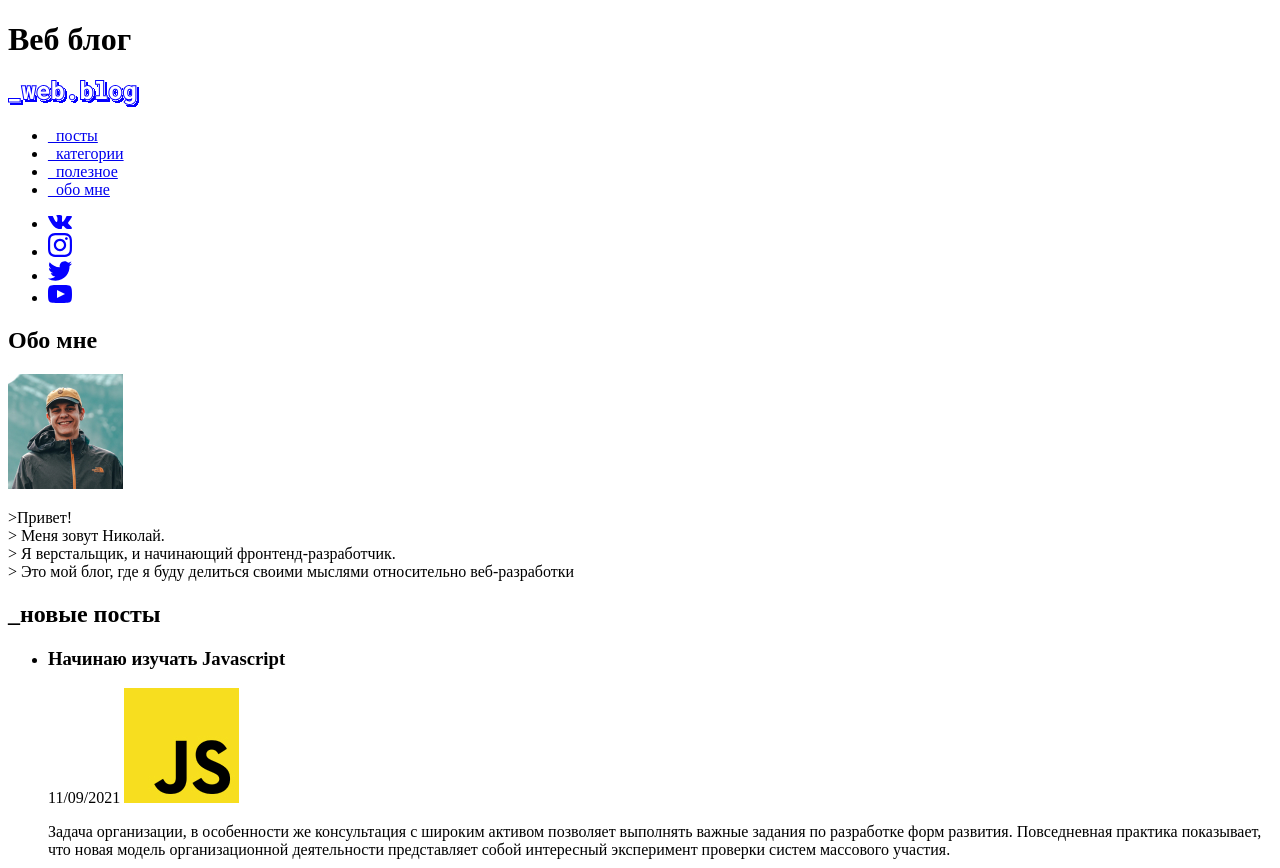
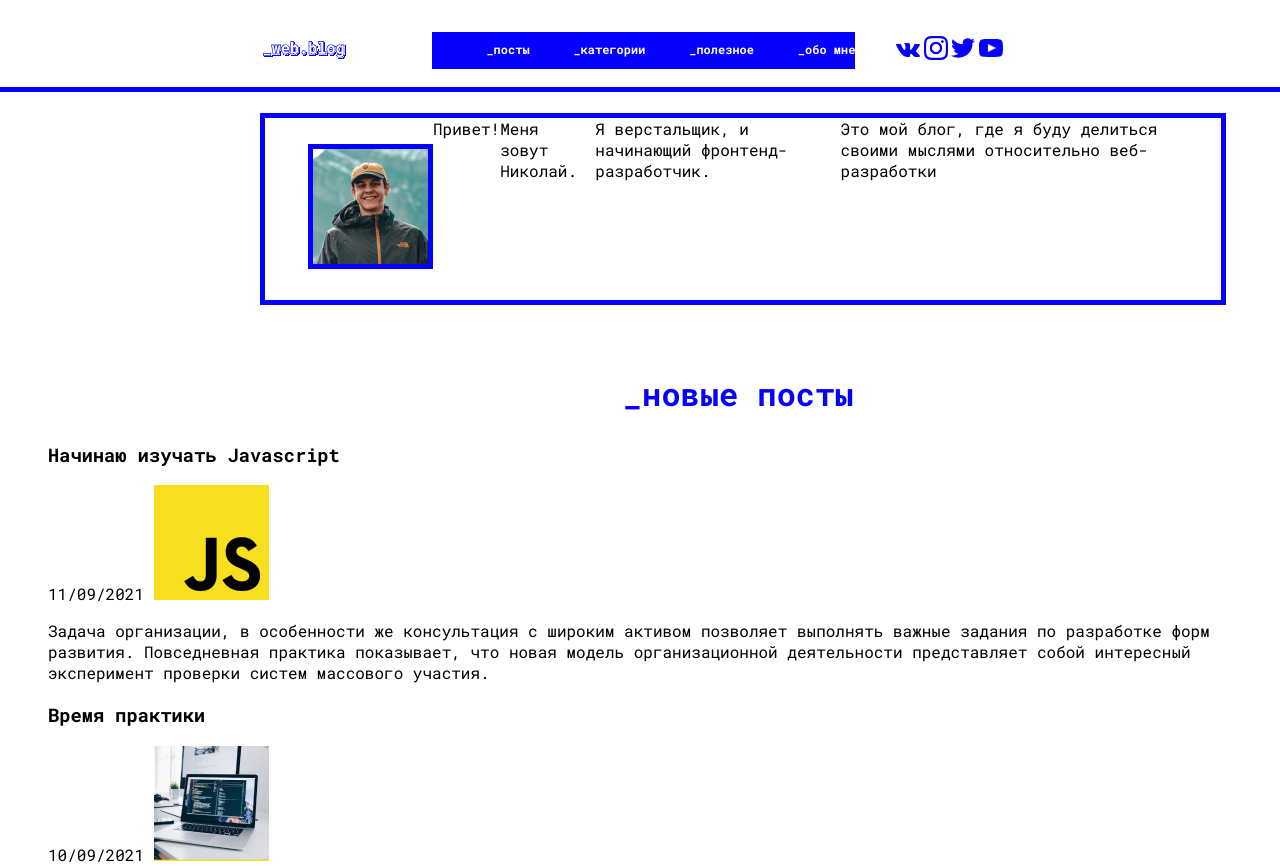
Before and after one commit to gamerus12125/web-blog, a plain HTML site: page index.html in a window 1280 px wide. Shown: the top 868 px of the page. Drawn offline with Linux system fonts and the light colour scheme.

Commit message:
Исправление ошибок html и добавление части css

```diff
--- a/index.html
+++ b/index.html
@@ -5,16 +5,17 @@
     <meta charset="UTF-8">
     <meta http-equiv="X-UA-Compatible" content="IE=edge">
     <meta name="viewport" content="width=device-width, initial-scale=1.0">
+    <link rel="stylesheet" href="./styles/style.css">
     <title>_web.blog</title>
 </head>
 
 <body>
-    <h1 class="hidden">
-        Веб блог
-    </h1>
     <header class="header">
         <nav class="header__nav">
+        <a class="header__logo" href="">
             <img class="header__image" src="img/logo.svg" alt="_web.blog">
+        </a>
+        <div class="header__container">
             <ul class="header__list">
                 <li class="header__item">
                     <a class="header__link" href="#">
@@ -37,6 +38,7 @@
                     </a>
                 </li>
             </ul>
+        </div>
             <ul class="header__contact-list">
                 <li class="header__contact-item">
                     <a class="header__contact-link" href="#">
@@ -63,31 +65,32 @@
         </nav>
     </header>
     <main class="main">
+        <h1 class="hidden">
+            Веб блог
+        </h1>
         <section class="about-me">
             <h2 class="hidden">
                 Обо мне
             </h2>
-            <img class="about-me__photo" src="img/photo.jpg" alt="">
-            <p class="about-me__text">
-                >Привет! <br>
-                > Меня зовут Николай. <br>
-                > Я верстальщик, и начинающий фронтенд-разработчик. <br>
-                > Это мой блог, где я буду делиться своими мыслями относительно веб-разработки <br>
-            </p>
+            <img class="about-me__photo" src="img/photo.jpg" alt="моё фото">
+               <span class="about-me__container"> Привет!</span>
+               <span class="about-me__container"> Меня зовут Николай.</span>
+               <span class="about-me__container"> Я верстальщик, и начинающий фронтенд-разработчик.</span>
+               <span class="about-me__container"> Это мой блог, где я буду делиться своими мыслями относительно веб-разработки</span>
         </section>
         <section class="posts">
             <h2 class="posts__title">
                 _новые посты
             </h2>
             <ul class="posts__list">
-                <li class="posts__item">
-                    <h3 class="posts__subtitle">
+                <li class="post">
+                    <h3 class="post__title">
                         Начинаю изучать Javascript
                     </h3>
                     <span class="posts__date">
                         11/09/2021
                     </span>
-                    <img class="posts__img" src="img/JS.jpg" alt="">
+                    <img class="posts__img" src="img/JS.jpg" alt="Javascript">
                     <p class="posts__text">
                         Задача организации, в особенности же консультация с широким активом позволяет выполнять важные
                         задания по разработке форм развития. Повседневная практика показывает, что новая модель
@@ -95,8 +98,8 @@
                         участия.
                     </p>
                 </li>
-                <li class="posts__item">
-                    <h3 class="posts__subtitle">
+                <li class="post">
+                    <h3 class="post__title">
                         Время практики
                     </h3>
                     <span class="posts__date">
@@ -110,8 +113,8 @@
                         участия.
                     </p>
                 </li>
-                <li>
-                    <h3 class="posts__subtitle">
+                <li class="post">
+                    <h3 class="post__title">
                         Лето заканчивается
                     </h3>
                     <span class="posts__date">
@@ -126,9 +129,9 @@
                     </p>
                 </li>
             </ul>
-            <button class="posts__btn">
+            <a class="posts__link" href="#">
                 смотреть остальные...
-            </button>
+            </a>
         </section>
     </main>
     <footer class="footer">
--- /dev/null
+++ b/styles/style.css
@@ -0,0 +1,130 @@
+@font-face {
+  font-weight: 700;
+  font-family: "Roboto-mono";
+  font-style: normal;
+  src: url("../fonts/roboto-mono-v13-latin_cyrillic-700.woff2") format("woff2"),
+    url("../fonts/roboto-mono-v13-latin_cyrillic-700.woff") format("woff");
+}
+
+@font-face {
+  font-weight: 400;
+  font-family: "Roboto-mono";
+  font-style: normal;
+  src: url("../fonts/roboto-mono-v13-latin_cyrillic-regular.woff2")
+      format("woff2"),
+    url("../fonts/roboto-mono-v13-latin_cyrillic-regular.woff") format("woff");
+}
+
+body {
+  font-family: "Roboto-mono", monospace;
+  background-color: #fff;
+}
+
+ul {
+  list-style: none;
+}
+
+img {
+  max-width: 100%;
+  height: auto;
+}
+
+.hidden {
+  display: none;
+}
+
+.header {
+  width: 100vw;
+  min-height: 87px;
+  position: fixed;
+  top: 0;
+  left: 0;
+  background-color: #fff;
+  border-bottom: 5px solid #0500ff;
+}
+
+.header__nav {
+  padding: 0;
+  padding-top: 20px;
+  padding-right: 30px;
+  padding-left: 30px;
+  display: flex;
+  justify-content: space-between;
+  align-items: center;
+}
+
+.header__logo {
+  text-decoration: none;
+  margin-left: 233px;
+  margin-top: 4px;
+  margin-right: 86px;
+}
+
+.header__container {
+  width: 475px;
+  background-color: #0500ff;
+}
+
+.header__list {
+  padding: 0px;
+  margin: 0;
+  display: flex;
+  width: 370px;
+  justify-content: space-between;
+  align-items: center;
+  margin-left: 53px;
+  margin-bottom: 5px;
+  min-height: 32px;
+}
+
+.header__contact-list {
+  display: flex;
+  width: 169px;
+  justify-content: space-between;
+  align-items: center;
+  margin-right: 247px;
+  margin-top: 16px;
+}
+
+.header__contact-item {
+  margin-left: 1px;
+}
+
+.header__item {
+  margin-left: 1px;
+}
+
+.header__link {
+  font-size: 12px;
+  font-weight: bold;
+  text-decoration: none;
+  color: #fff;
+}
+
+.about-me {
+  width: 956px;
+  min-height: 182px;
+  display: flex;
+  border: 5px solid #0500ff;
+  margin-top: 113px;
+  margin-left: 252px;
+}
+
+.about-me__photo {
+  border: 5px solid #0500ff;
+  margin-left: 43px;
+  margin-top: 26px;
+  height: 100%;
+}
+
+.about-me__container {
+  content: ">";
+}
+
+.posts__title {
+  font-weight: bold;
+  font-size: 32px;
+  color: #0500ff;
+  margin-left: 615px;
+  margin-top: 67px;
+}
```
Also changed, not shown: fonts/roboto-mono-v13-latin_cyrillic-700.woff (added), fonts/roboto-mono-v13-latin_cyrillic-700.woff2 (added), fonts/roboto-mono-v13-latin_cyrillic-regular.woff (added), fonts/roboto-mono-v13-latin_cyrillic-regular.woff2 (added).
